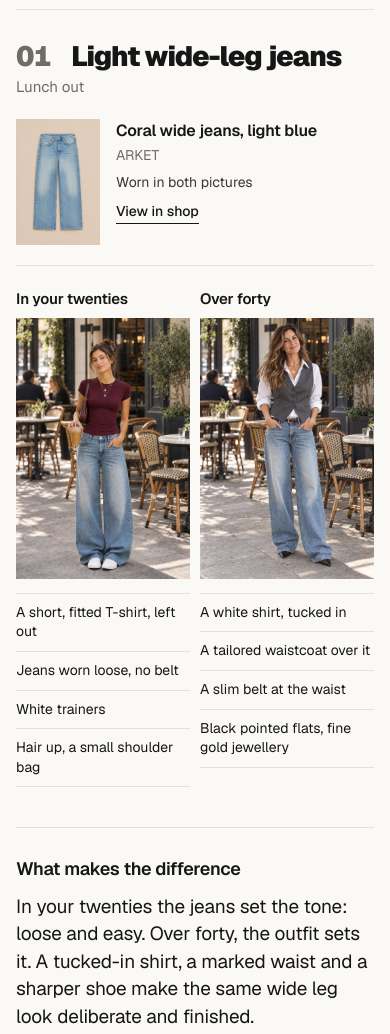
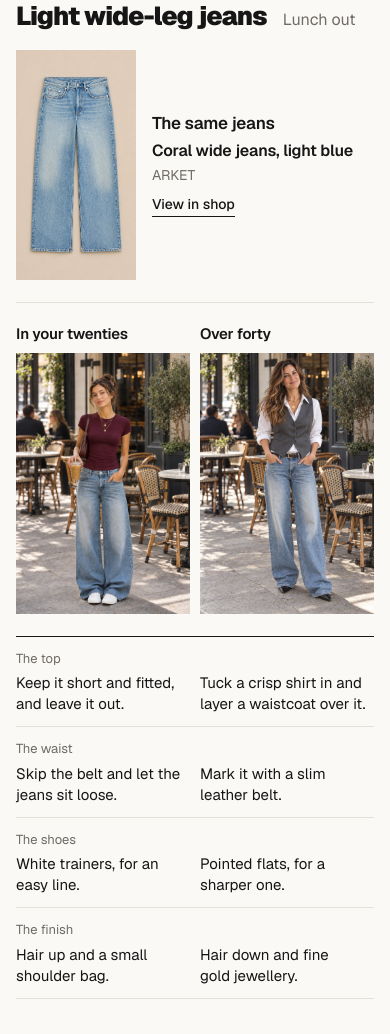
Before and after one commit to gregor-blip/metka-deck-preview-2, a plain HTML site: page same-jeans/index.html in a window 390 px wide. Shown: the part 419-1453 px from the top of the page. Drawn offline with nearby package versions, Linux system fonts and the light colour scheme.

Commit message:
same jeans: the jeans as a full-height panel between the two women; the changes as one table read across, written as advice; reviewer fixes (#3)
Co-authored-by: Claude Opus 5.5 <noreply@anthropic.com>

```diff
--- a/same-jeans/index.html
+++ b/same-jeans/index.html
@@ -11,7 +11,8 @@
 <style>
   /* Metka's website look: bone ground, ink type, Geist, heavy tight headlines, hairline rules. No labels above headings. */
   :root { --bone:#faf9f6; --ink:#161616; --muted:#6f6b66; --body:#3a3733; --line:#e4e1da; --frame:#eceae5;
-          --sans:Geist, ui-sans-serif, system-ui, -apple-system, "Segoe UI", sans-serif; color-scheme:light; }
+          --sans:Geist, ui-sans-serif, system-ui, -apple-system, "Segoe UI", sans-serif; color-scheme:light;
+          scrollbar-color:var(--muted) var(--bone); }
   @media (prefers-color-scheme: dark) { :root:not([data-theme="light"]) { --bone:#151413; --ink:#f1efea; --muted:#a39e96;
           --body:#d6d2cb; --line:#2c2a27; --frame:#1f1d1b; color-scheme:dark; } }
   :root[data-theme="dark"] { --bone:#151413; --ink:#f1efea; --muted:#a39e96; --body:#d6d2cb; --line:#2c2a27; --frame:#1f1d1b;
@@ -21,77 +22,80 @@
   body { background:var(--bone); color:var(--ink); font-family:var(--sans); line-height:1.5; -webkit-font-smoothing:antialiased; }
   img { display:block; max-width:100%; height:auto; }
   ::selection { background:var(--ink); color:var(--bone); }
+  .sr { position:absolute; width:1px; height:1px; overflow:hidden; clip-path:inset(50%); white-space:nowrap; }
   .wrap { max-width:1280px; margin:0 auto; padding:0 48px 96px; }
 
   /* the top bar, as on her website: her name left, the room right */
-  .bar { display:flex; justify-content:space-between; align-items:baseline; padding:22px 0; border-bottom:1px solid var(--line); }
+  .bar { display:flex; justify-content:space-between; align-items:baseline; padding:20px 0; border-bottom:1px solid var(--line); }
   .bar .name { font-size:15px; font-weight:600; letter-spacing:-.01em; }
   .bar .room { font-size:14px; color:var(--muted); }
 
   /* the opening: the principle, said once and plainly */
-  .intro { padding:56px 0 48px; border-bottom:1px solid var(--line); }
-  h1 { font-weight:900; font-size:clamp(40px,4.7vw,68px); line-height:.98; letter-spacing:-.045em; margin:0; }
+  .intro { padding:40px 0 36px; border-bottom:1px solid var(--line); }
+  h1 { font-weight:900; font-size:clamp(34px,4.6vw,66px); line-height:.98; letter-spacing:-.045em; margin:0; }
   h1 .l { display:block; }
-  .lead { font-weight:300; font-size:clamp(16px,1.3vw,19px); line-height:1.6; color:var(--body); margin:24px 0 0; max-width:58ch; }
+  .lead { font-weight:300; font-size:clamp(16px,1.3vw,18px); line-height:1.6; color:var(--body); margin:20px 0 0; max-width:66ch; }
 
   /* one pair */
-  .pair { padding-top:56px; }
-  .pair-head { display:flex; align-items:baseline; gap:20px; margin-bottom:32px; }
-  .pair-head .no { font-weight:900; font-size:clamp(28px,3vw,40px); letter-spacing:-.03em; color:var(--muted); line-height:1;
-                   font-variant-numeric:tabular-nums; }
-  .pair-head h2 { font-weight:900; font-size:clamp(28px,3vw,40px); letter-spacing:-.035em; line-height:1; margin:0; }
-  .pair-head .when { margin:0 0 0 auto; font-size:15px; color:var(--muted); }
+  .pair { padding-top:36px; }
+  .pair-head { display:flex; flex-wrap:wrap; align-items:baseline; column-gap:16px; row-gap:4px; margin-bottom:22px; }
+  .pair-head h2 { font-weight:900; font-size:clamp(26px,2.8vw,38px); letter-spacing:-.035em; line-height:1; margin:0; }
+  .pair-head .when { margin:0; font-size:16px; color:var(--muted); }
 
-  .stage { display:grid; grid-template-columns:minmax(0,1fr) minmax(200px,.6fr) minmax(0,1fr);
-           grid-template-areas:"young same older"; column-gap:32px; align-items:start; }
+  /* the triptych: twenties | the same jeans | over forty, all one height */
+  .stage { display:grid; grid-template-columns:minmax(0,1fr) minmax(220px,.7fr) minmax(0,1fr);
+           grid-template-areas:"young same older"; column-gap:28px; align-items:stretch; }
   .side.young { grid-area:young; } .side.older { grid-area:older; } .same { grid-area:same; }
-
-  .side h3 { font-size:clamp(18px,1.6vw,22px); font-weight:600; letter-spacing:-.015em; line-height:1.2; margin:0 0 14px; }
+  .stage h3 { font-size:clamp(17px,1.5vw,21px); font-weight:600; letter-spacing:-.015em; line-height:1.2; margin:0 0 12px; }
   .side figure { margin:0; background:var(--frame); }
   .side img { width:100%; aspect-ratio:2 / 3; object-fit:cover; }
-
-  .moves { list-style:none; margin:22px 0 0; padding:0; border-top:1px solid var(--line); }
-  .moves li { padding:11px 0; border-bottom:1px solid var(--line); font-size:16px; line-height:1.4; }
-
-  /* the constant: the jeans, shown once, between the two women */
-  .same { align-self:center; text-align:center; }
-  .same figure { margin:0 auto; max-width:240px; }
-  .same .name { font-size:17px; font-weight:600; letter-spacing:-.01em; margin:18px 0 2px; }
-  .same .brand { font-size:14px; color:var(--muted); margin:0; }
-  .same .both { font-size:14px; color:var(--body); margin:12px 0 0; }
-  .same a { display:inline-block; margin-top:14px; font-size:14px; font-weight:500; color:var(--ink); text-decoration:none;
+  .same { display:flex; flex-direction:column; }
+  .same h3 { text-align:center; }
+  .same figure { flex:1; position:relative; min-height:260px; margin:0; background:#ddcab8; }
+  .same figure img { position:absolute; inset:0; width:100%; height:100%; object-fit:cover; object-position:50% 45%; }
+  .same .cap { padding-top:14px; text-align:center; }
+  .same .name { font-size:16px; font-weight:600; letter-spacing:-.01em; margin:0; }
+  .same .brand { font-size:14px; color:var(--muted); margin:2px 0 0; }
+  .same a { display:inline-block; margin-top:8px; font-size:14px; font-weight:500; color:var(--ink); text-decoration:none;
             border-bottom:1px solid var(--ink); padding-bottom:1px; transition:color .15s ease, border-color .15s ease; }
   .same a:hover { color:var(--muted); border-color:var(--muted); }
   .same a:focus-visible { outline:2px solid var(--ink); outline-offset:4px; }
 
+  /* the changes, read across: each row is one part of the outfit */
+  .rows { margin-top:28px; border-top:1px solid var(--ink); }
+  .row { display:grid; grid-template-columns:minmax(0,1fr) minmax(220px,.7fr) minmax(0,1fr); grid-template-areas:"t c o";
+         column-gap:28px; align-items:baseline; padding:14px 0; border-bottom:1px solid var(--line); }
+  .row .c { grid-area:c; text-align:center; font-size:14px; color:var(--muted); margin:0; }
+  .row .t { grid-area:t; margin:0; font-size:17px; line-height:1.4; }
+  .row .o { grid-area:o; margin:0; font-size:17px; line-height:1.4; }
+
   /* why it works */
-  .why { display:grid; grid-template-columns:minmax(0,1fr) minmax(0,2fr); column-gap:64px; margin-top:56px; padding-top:28px;
-         border-top:1px solid var(--line); }
-  .why h3 { font-size:clamp(18px,1.6vw,22px); font-weight:600; letter-spacing:-.015em; line-height:1.25; margin:2px 0 0; }
-  .why p { font-size:clamp(19px,1.8vw,24px); font-weight:400; line-height:1.45; letter-spacing:-.01em; margin:0; max-width:46ch; }
+  .why { display:grid; grid-template-columns:minmax(0,1fr) minmax(0,2fr); column-gap:64px; margin-top:48px; }
+  .why h3 { font-size:clamp(17px,1.5vw,21px); font-weight:600; letter-spacing:-.015em; line-height:1.25; margin:3px 0 0; }
+  .why p { font-size:clamp(18px,1.5vw,21px); font-weight:400; line-height:1.5; letter-spacing:-.01em; margin:0; max-width:52ch; }
 
-  .note { margin-top:80px; padding-top:20px; border-top:1px solid var(--line); font-size:13px; color:var(--muted); }
+  .note { margin-top:72px; padding-top:18px; border-top:1px solid var(--line); font-size:13px; color:var(--muted); }
 
   @media (max-width:900px) {
     .wrap { padding:0 16px 64px; }
     .bar { padding:16px 0; }
-    .intro { padding:32px 0 32px; }
-    h1 .l { display:inline; }
-    .pair { padding-top:32px; }
-    .pair-head { flex-wrap:wrap; row-gap:6px; margin-bottom:20px; }
-    .pair-head .when { margin-left:0; flex-basis:100%; }
+    .intro { padding:28px 0 28px; }
+    .pair { padding-top:28px; }
+    .pair-head { margin-bottom:18px; }
     .stage { grid-template-columns:minmax(0,1fr) minmax(0,1fr); grid-template-areas:"same same" "young older";
-             column-gap:10px; row-gap:24px; }
-    .same { display:grid; grid-template-columns:84px minmax(0,1fr); column-gap:16px; align-items:center; text-align:left;
-            padding-bottom:20px; border-bottom:1px solid var(--line); }
-    .same figure { grid-row:1 / span 5; margin:0; width:84px; }
-    .same .name { margin-top:0; font-size:16px; }
-    .same .both { margin-top:6px; }
-    .same a { margin-top:8px; justify-self:start; }
-    .side h3 { font-size:15px; margin-bottom:10px; }
-    .moves { margin-top:14px; }
-    .moves li { font-size:14px; padding:9px 0; }
-    .why { grid-template-columns:1fr; row-gap:12px; margin-top:40px; }
+             column-gap:10px; row-gap:22px; }
+    .same { display:grid; grid-template-columns:120px minmax(0,1fr); column-gap:16px; align-items:center;
+            padding-bottom:22px; border-bottom:1px solid var(--line); }
+    .same h3 { grid-column:2; grid-row:1; text-align:left; align-self:end; margin:0 0 6px; }
+    .same figure { grid-column:1; grid-row:1 / span 2; flex:none; height:230px; min-height:0; }
+    .same .cap { grid-column:2; grid-row:2; align-self:start; padding-top:0; text-align:left; }
+    .stage .side h3 { font-size:15px; margin-bottom:10px; }
+    .rows { margin-top:22px; }
+    .row { grid-template-columns:minmax(0,1fr) minmax(0,1fr); grid-template-areas:"c c" "t o"; column-gap:10px; row-gap:4px;
+           padding:12px 0; }
+    .row .c { text-align:left; font-size:13px; }
+    .row .t, .row .o { font-size:15px; }
+    .why { grid-template-columns:1fr; row-gap:10px; margin-top:36px; }
   }
 </style>
 </head>
@@ -108,10 +112,9 @@
       <p class="lead">Wide-leg jeans work in your twenties and they work over forty. What changes is everything you wear with them: the top, the shoes, where the waist sits, how finished the look is. One pair of jeans, styled twice.</p>
     </section>
 
-    <section class="pair" aria-labelledby="pair-01">
+    <section class="pair" aria-labelledby="pair-1">
       <div class="pair-head">
-        <span class="no" aria-hidden="true">01</span>
-        <h2 id="pair-01">Light wide-leg jeans</h2>
+        <h2 id="pair-1">Light wide-leg jeans</h2>
         <p class="when">Lunch out</p>
       </div>
 
@@ -119,31 +122,44 @@
         <div class="side young">
           <h3>In your twenties</h3>
           <figure><img src="young.jpg" alt="A young woman on a cafe terrace in the light wide-leg jeans, worn loose with a short burgundy T-shirt, white trainers and her hair up" width="1024" height="1536" loading="eager"></figure>
-          <ul class="moves">
-            <li>A short, fitted T-shirt, left out</li>
-            <li>Jeans worn loose, no belt</li>
-            <li>White trainers</li>
-            <li>Hair up, a small shoulder bag</li>
-          </ul>
         </div>
 
         <div class="same">
+          <h3>The same jeans</h3>
           <figure><img src="jeans.jpg" alt="The light wide-leg jeans on their own" width="1024" height="1536" loading="eager"></figure>
-          <p class="name">Coral wide jeans, light blue</p>
-          <p class="brand">ARKET</p>
-          <p class="both">Worn in both pictures</p>
-          <a href="https://www.arket.com/en-eu/product/coral-wide-jeans-light-blue-1250488021/" target="_blank" rel="noopener">View in shop</a>
+          <div class="cap">
+            <p class="name">Coral wide jeans, light&nbsp;blue</p>
+            <p class="brand">ARKET</p>
+            <a href="https://www.arket.com/en-eu/product/coral-wide-jeans-light-blue-1250488021/" target="_blank" rel="noopener">View in shop</a>
+          </div>
         </div>
 
         <div class="side older">
           <h3>Over forty</h3>
           <figure><img src="older.jpg" alt="A woman on the same cafe terrace in the same jeans, with a white shirt tucked in under a charcoal waistcoat, a slim belt and black pointed flats" width="1024" height="1536" loading="eager"></figure>
-          <ul class="moves">
-            <li>A white shirt, tucked in</li>
-            <li>A tailored waistcoat over it</li>
-            <li>A slim belt at the waist</li>
-            <li>Black pointed flats, fine gold jewellery</li>
-          </ul>
+        </div>
+      </div>
+
+      <div class="rows">
+        <div class="row">
+          <p class="c">The top</p>
+          <p class="t"><span class="sr">In your twenties: </span>Keep it short and fitted, and leave it&nbsp;out.</p>
+          <p class="o"><span class="sr">Over forty: </span>Tuck a crisp shirt in and layer a waistcoat over&nbsp;it.</p>
+        </div>
+        <div class="row">
+          <p class="c">The waist</p>
+          <p class="t"><span class="sr">In your twenties: </span>Skip the belt and let the jeans sit&nbsp;loose.</p>
+          <p class="o"><span class="sr">Over forty: </span>Mark it with a slim leather&nbsp;belt.</p>
+        </div>
+        <div class="row">
+          <p class="c">The shoes</p>
+          <p class="t"><span class="sr">In your twenties: </span>White trainers, for an easy&nbsp;line.</p>
+          <p class="o"><span class="sr">Over forty: </span>Pointed flats, for a sharper&nbsp;one.</p>
+        </div>
+        <div class="row">
+          <p class="c">The finish</p>
+          <p class="t"><span class="sr">In your twenties: </span>Hair up and a small shoulder&nbsp;bag.</p>
+          <p class="o"><span class="sr">Over forty: </span>Hair down and fine gold&nbsp;jewellery.</p>
         </div>
       </div>
 
```
